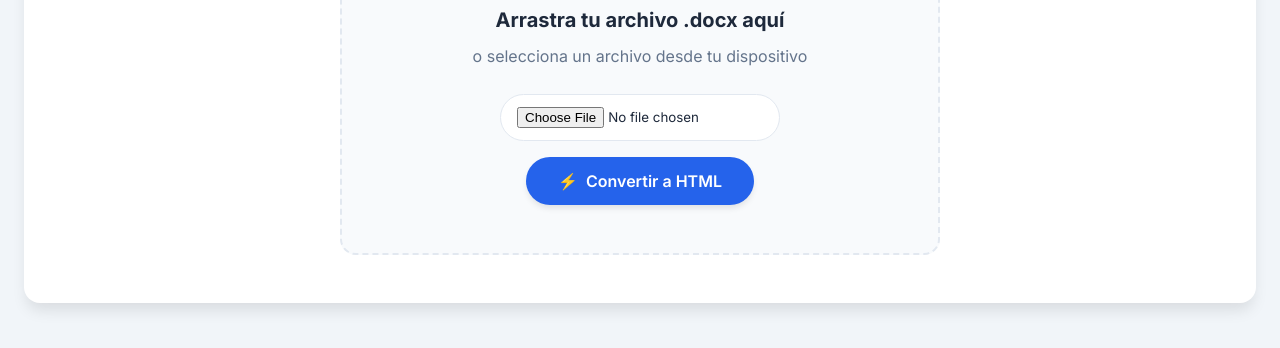
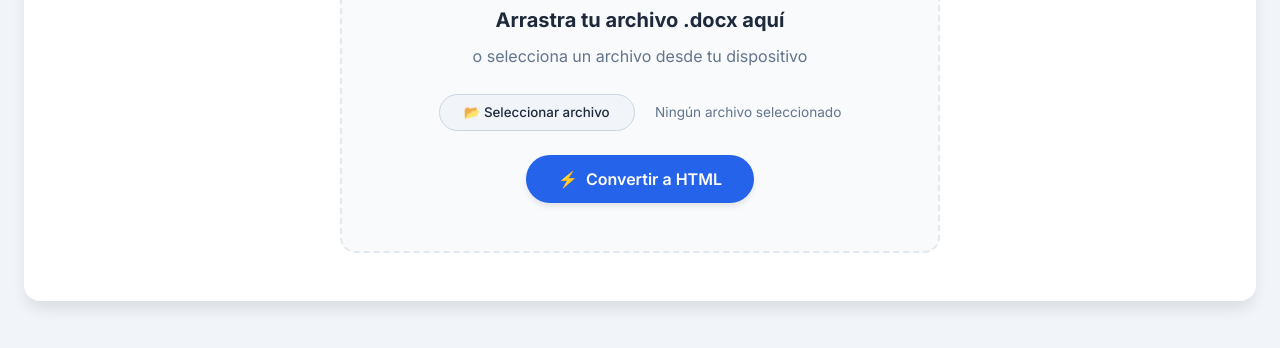
Before and after one commit to rolday93-debug/Conversor, a plain HTML site: page index.html in a window 1280 px wide. Shown: the part 324-672 px from the top of the page. Drawn offline with Linux system fonts and the light colour scheme.

Commit message:
Versión inicial del conversor Word a HTML

```diff
--- a/css/estilos.css
+++ b/css/estilos.css
@@ -669,3 +669,25 @@ button {
 .tab-content-toolbar.active {
     display: flex;
 }
+
+.btn-secondary {
+    background: #f1f5f9;
+    color: #1e293b;
+    border: 1px solid #cbd5e1;
+    border-radius: 40px;
+    padding: 0.6rem 1.5rem;
+    font-weight: 500;
+    transition: all 0.2s;
+}
+.btn-secondary:hover {
+    background: #e2e8f0;
+    transform: translateY(-1px);
+}
+.file-name {
+    margin-left: 1rem;
+    font-size: 0.85rem;
+    color: #64748b;
+}
+#seleccionarArchivoBtn {
+    margin-bottom: 1.5rem;
+}
--- a/index.html
+++ b/index.html
@@ -26,7 +26,11 @@
                 <div class="upload-icon">📎</div>
                 <h3>Arrastra tu archivo .docx aquí</h3>
                 <p>o selecciona un archivo desde tu dispositivo</p>
-                <input type="file" id="inputWord" accept=".docx">
+                <div class="file-input-wrapper">
+    <button id="seleccionarArchivoBtn" class="btn-secondary" type="button">📂 Seleccionar archivo</button>
+    <span id="nombreArchivoSeleccionado" class="file-name">Ningún archivo seleccionado</span>
+</div>
+<input type="file" id="inputWord" accept=".docx" style="display: none;">
                 <button id="convertirBtn" class="btn-primary">
                     <span class="btn-icon">⚡</span> Convertir a HTML
                 </button>
--- a/js/script.js
+++ b/js/script.js
@@ -1085,6 +1085,21 @@ document.addEventListener('DOMContentLoaded', function() {
     const convertirBtn = document.getElementById('convertirBtn');
     const fileInput = document.getElementById('inputWord');
     const resultadoDiv = document.getElementById('resultado');
+    const selectBtn = document.getElementById('seleccionarArchivoBtn');
+    const fileNameSpan = document.getElementById('nombreArchivoSeleccionado');
+    if (selectBtn && fileInput && fileNameSpan) {
+        selectBtn.addEventListener('click', () => {
+            fileInput.click();
+        });
+        fileInput.addEventListener('change', (e) => {
+            if (fileInput.files.length > 0) {
+                fileNameSpan.textContent = fileInput.files[0].name;
+            } else {
+                fileNameSpan.textContent = 'Ningún archivo seleccionado';
+            }
+        });
+    }
+
     document.getElementById('editarBtn').addEventListener('click', habilitarEdicion);
     document.getElementById('guardarEdicionBtn').addEventListener('click', guardarEdicion);
     convertirBtn.addEventListener('click', function() {
```
